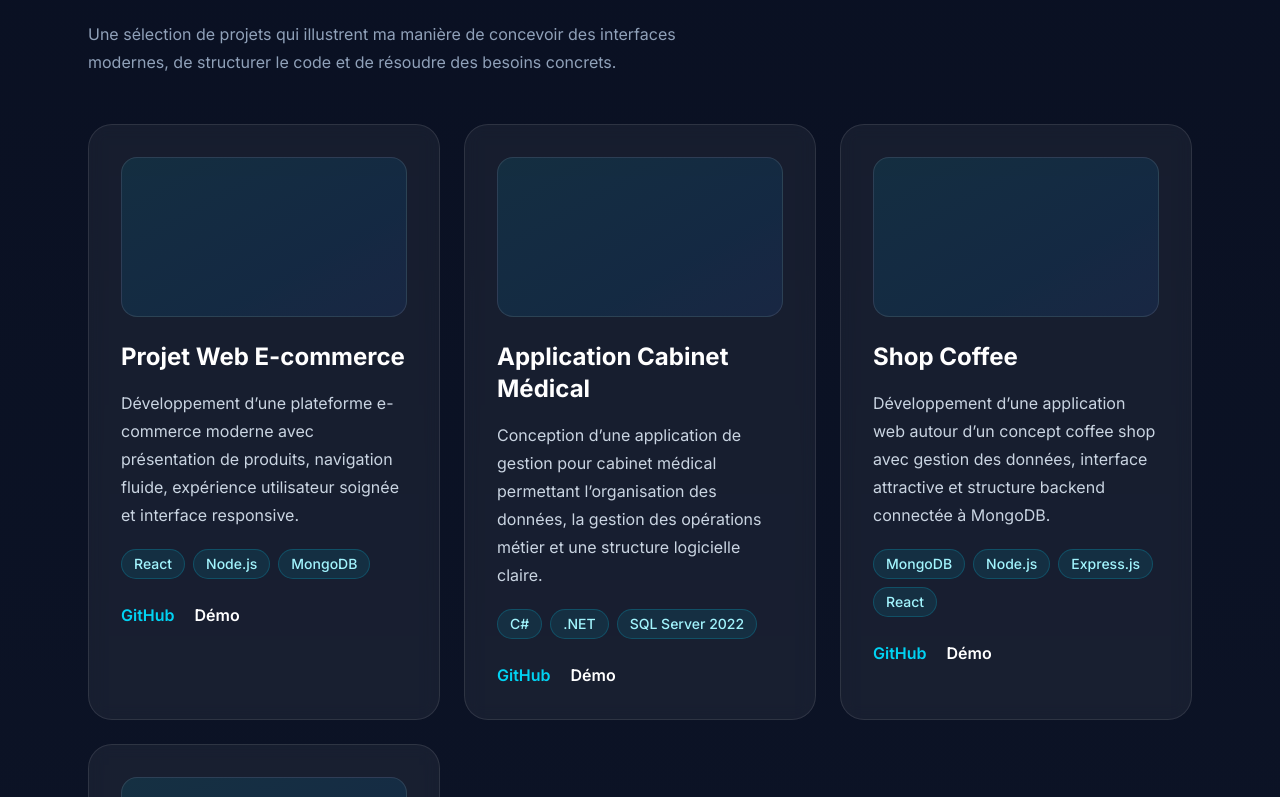
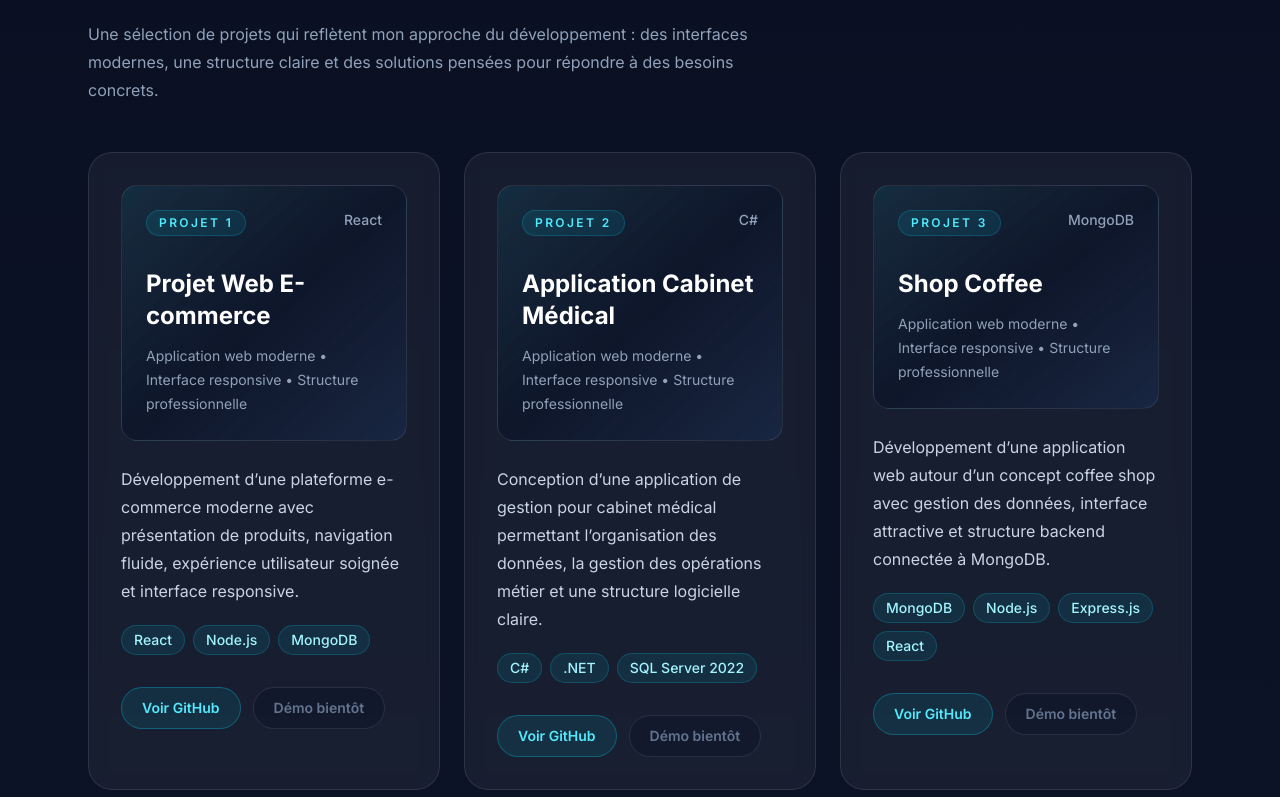
Before and after one commit to ELhadad-hamza/hamza-portfolio, a Next.js app: page / in a window 1280 px wide. Shown: the part 3783-4580 px from the top of the page. Built offline with nearby package versions, Linux system fonts and the light colour scheme.

Commit message:
Improve premium projects section

```diff
--- a/components/Projects.tsx
+++ b/components/Projects.tsx
@@ -11,58 +11,84 @@ export default function Projects() {
           Mes réalisations
         </h2>
         <p className="mt-4 max-w-2xl text-base leading-7 text-slate-400">
-          Une sélection de projets qui illustrent ma manière de concevoir des
-          interfaces modernes, de structurer le code et de résoudre des besoins
-          concrets.
+          Une sélection de projets qui reflètent mon approche du développement :
+          des interfaces modernes, une structure claire et des solutions pensées
+          pour répondre à des besoins concrets.
         </p>
       </div>
 
       <div className="grid gap-6 md:grid-cols-2 xl:grid-cols-3">
-        {projects.map((project) => (
-          <div
+        {projects.map((project, index) => {
+          const hasDemo = project.demo && project.demo !== "#";
+
+          return (
+            <article
               key={project.title}
-            className="group rounded-3xl border border-white/10 bg-white/5 p-8 backdrop-blur-sm transition duration-300 hover:-translate-y-2 hover:border-cyan-400/30 hover:shadow-2xl hover:shadow-cyan-500/10"
+              className="group flex h-full flex-col rounded-3xl border border-white/10 bg-white/5 p-8 backdrop-blur-sm transition duration-300 hover:-translate-y-2 hover:border-cyan-400/30 hover:shadow-2xl hover:shadow-cyan-500/10"
             >
-            <div className="mb-6 h-40 rounded-2xl border border-white/10 bg-gradient-to-br from-cyan-400/10 to-blue-500/10" />
+              <div className="mb-6 overflow-hidden rounded-2xl border border-white/10 bg-gradient-to-br from-cyan-400/10 via-slate-900 to-blue-500/10 p-6">
+                <div className="flex items-start justify-between gap-4">
+                  <span className="rounded-full border border-cyan-400/20 bg-cyan-400/10 px-3 py-1 text-xs font-semibold uppercase tracking-[0.2em] text-cyan-300">
+                    Projet {index + 1}
+                  </span>
 
-            <h3 className="text-2xl font-bold text-white">{project.title}</h3>
+                  <span className="text-sm font-medium text-slate-400">
+                    {project.stack[0]}
+                  </span>
+                </div>
 
-            <p className="mt-4 leading-7 text-slate-300">
-              {project.description}
+                <div className="mt-8">
+                  <h3 className="text-2xl font-bold text-white transition group-hover:text-cyan-300">
+                    {project.title}
+                  </h3>
+                  <p className="mt-3 text-sm leading-6 text-slate-400">
+                    Application web moderne • Interface responsive • Structure
+                    professionnelle
                   </p>
+                </div>
+              </div>
+
+              <p className="leading-7 text-slate-300">{project.description}</p>
 
               <div className="mt-5 flex flex-wrap gap-2">
                 {project.stack.map((tech) => (
                   <span
                     key={tech}
-                  className="rounded-full border border-cyan-400/20 bg-cyan-400/10 px-3 py-1 text-sm font-medium text-cyan-200"
+                    className="rounded-full border border-cyan-400/20 bg-cyan-400/10 px-3 py-1 text-sm font-medium text-cyan-200 transition hover:border-cyan-300 hover:bg-cyan-400/15 hover:text-cyan-100"
                   >
                     {tech}
                   </span>
                 ))}
               </div>
 
-            <div className="mt-6 flex items-center gap-5">
+              <div className="mt-8 flex flex-wrap items-center gap-3">
                 <a
                   href={project.github}
                   target="_blank"
                   rel="noreferrer"
-                className="font-semibold text-cyan-400 transition hover:text-cyan-300"
+                  className="rounded-full border border-cyan-400/30 bg-cyan-400/10 px-5 py-2.5 text-sm font-semibold text-cyan-300 transition hover:border-cyan-300 hover:bg-cyan-400 hover:text-slate-950"
                 >
-                GitHub
+                  Voir GitHub
                 </a>
 
+                {hasDemo ? (
                   <a
                     href={project.demo}
                     target="_blank"
                     rel="noreferrer"
-                className="font-semibold text-white transition hover:text-cyan-300"
+                    className="rounded-full border border-white/15 bg-white/5 px-5 py-2.5 text-sm font-semibold text-white transition hover:border-cyan-400 hover:text-cyan-300"
                   >
-                Démo
+                    Voir la démo
                   </a>
+                ) : (
+                  <span className="rounded-full border border-white/10 bg-slate-900/60 px-5 py-2.5 text-sm font-semibold text-slate-500">
+                    Démo bientôt
+                  </span>
+                )}
               </div>
-          </div>
-        ))}
+            </article>
+          );
+        })}
       </div>
     </section>
   );
```
Lines whose indentation alone changed are shown as unchanged.
